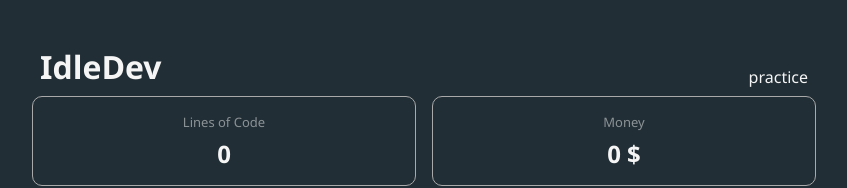
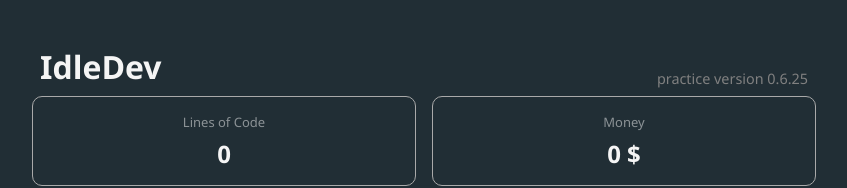
Before and after one commit to WhylerLab/GameDeveloping, a plain HTML site: page JavaScriptGames/IdleDev/index.html in a window 1280 px wide. Shown: the top 188 px of the page, without its empty margins (216-1063 px from the left). Drawn offline with Linux system fonts and the light colour scheme.

Commit message:
versionID upload

```diff
--- a/JavaScriptGames/IdleDev/index.html
+++ b/JavaScriptGames/IdleDev/index.html
@@ -12,7 +12,7 @@
 
         <div class="topic">
             <h1>IdleDev</h1>
-            <p>practice</p>
+            <span id="versionID"></span>
         </div>
 
         <div class="resource_wrapper">
--- a/JavaScriptGames/IdleDev/js/main.js
+++ b/JavaScriptGames/IdleDev/js/main.js
@@ -1,3 +1,11 @@
+// VERSION CONTROL
+
+const verID = document.getElementById('versionID');
+
+var ID = '0.6.25';
+verID.textContent = 'practice version ' + ID;
+
+
 // VARIABLES AND OBJECTIVES
 const locTotalCounter = document.getElementById('loc_total_counter');
 const moneyTotalCounter = document.getElementById('money_total_counter');
--- a/JavaScriptGames/IdleDev/style.css
+++ b/JavaScriptGames/IdleDev/style.css
@@ -38,6 +38,14 @@ body {
 
     width: 100%;
     height: 6rem;
+}
+
+
+/* VERSION */
+#versionID {
+    color: grey;
+
+    font-size: .9rem;
 }
 
 
```
